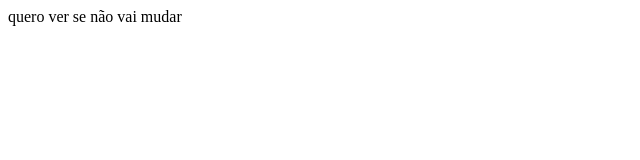
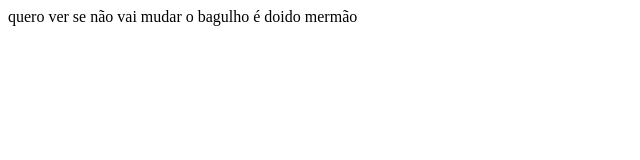
Before and after one commit to William-05/roboticapratica, a plain HTML site: page public_html/index.html in a window 1280 px wide. Shown: the whole page, without its empty margins (0-640 px from the left). Drawn offline with Linux system fonts and the light colour scheme.

Commit message:
vamo ver se vai subir pro github

```diff
--- a/public_html/index.html
+++ b/public_html/index.html
@@ -6,6 +6,7 @@
     <title>Roboticapratica</title>
     <title>Modifiquei na faculdade</title>
     quero ver se não vai mudar
+    o bagulho é doido mermão
 </head>
 <body>
 
```
